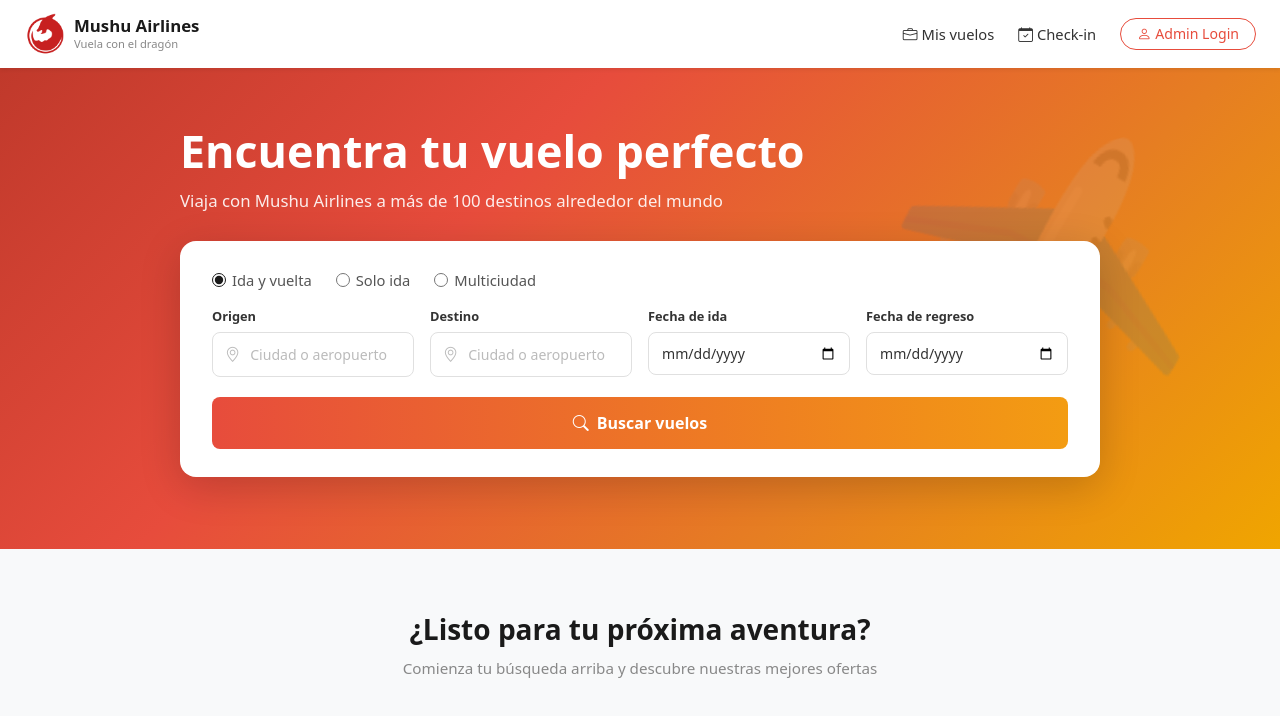
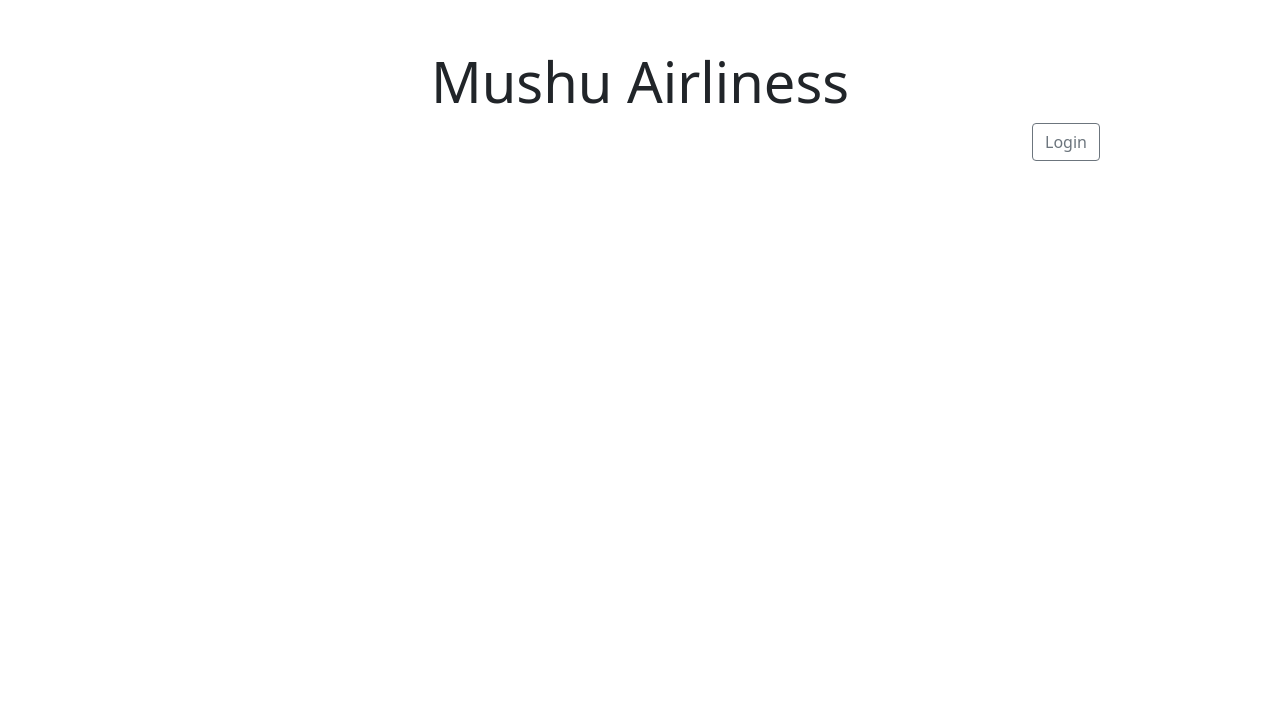
Before and after one commit to Camirgz/MushuAirlines, a Vue app in the folder frontend/: page / in a window 1280 px wide. Shown: the top 716 px of the page. Built offline with nearby package versions, Linux system fonts and the light colour scheme.

Commit message:
Revert "Landing page to Feature1_Login"

```diff
--- a/frontend/public/index.html
+++ b/frontend/public/index.html
@@ -10,10 +10,6 @@
       integrity="sha384-EVSTQN3/azprG1Anm3QDgpJLIm9Nao0Yz1ztcQTwFspd3yD65VohhpuuCOmLASjC"
       crossorigin="anonymous"
     />
-    <link
-      href="https://cdn.jsdelivr.net/npm/bootstrap-icons@1.11.3/font/bootstrap-icons.min.css"
-      rel="stylesheet"
-    />
     <title><%= htmlWebpackPlugin.options.title %></title>
   </head>
   <body>
--- a/frontend/src/components/LandingPage.vue
+++ b/frontend/src/components/LandingPage.vue
@@ -1,335 +1,35 @@
 <template>
-  <div>
-    <!-- Navbar -->
-    <nav class="navbar bg-white shadow-sm px-4 py-2">
-      <a class="navbar-brand d-flex align-items-center gap-2" href="#">
-        <img src="@/assets/logo.png" alt="Logo" width="42" height="42" class="rounded-2" />
-        <div>
-          <div class="brand-name">Mushu Airlines</div>
-          <div class="brand-tagline">Vuela con el dragón</div>
+   <div class="container mt-5">
+        <h1 class="display-4 text-center">Mushu Airliness</h1>
+        <div class="row justify-content-end">
+            <div class="col-2">
+                <a href = "/login">
+                    <button type="button" class="btn btn-outline-secondary float-right">
+                        Login
+                    </button>
+                </a>
+            </div>
         </div>
-      </a>
-      <div class="d-flex align-items-center gap-4">
-        <a href="#" class="nav-link-item">
-          <i class="bi bi-briefcase me-1"></i>Mis vuelos
-        </a>
-        <a href="#" class="nav-link-item">
-          <i class="bi bi-calendar-check me-1"></i>Check-in
-        </a>
-        <a href="/login" class="btn btn-outline-danger rounded-pill px-3 py-1 admin-btn">
-          <i class="bi bi-person me-1"></i>Admin Login
-        </a>
-      </div>
-    </nav>
+        <table
+            class="table is-bordered is-striped is-narrow is-hoverable
+            is-fullwidth"
+            >
+            <thead>
 
-    <!-- Hero Section -->
-    <div class="hero-section">
-      <div class="hero-plane-bg">✈</div>
-      <div class="hero-content">
-        <h1 class="hero-title">Encuentra tu vuelo perfecto</h1>
-        <p class="hero-subtitle">Viaja con Mushu Airlines a más de 100 destinos alrededor del mundo</p>
+            </thead>
+            <tbody>
 
-        <!-- Search Card -->
-        <div class="search-card">
-          <!-- Trip type -->
-          <div class="trip-type mb-3">
-            <label class="trip-option">
-              <input type="radio" name="tripType" value="ida-vuelta" v-model="tripType" />
-              <span>Ida y vuelta</span>
-            </label>
-            <label class="trip-option">
-              <input type="radio" name="tripType" value="solo-ida" v-model="tripType" />
-              <span>Solo ida</span>
-            </label>
-            <label class="trip-option">
-              <input type="radio" name="tripType" value="multiciudad" v-model="tripType" />
-              <span>Multiciudad</span>
-            </label>
-          </div>
-
-          <!-- Search fields -->
-          <div class="search-fields" :class="{ 'three-cols': tripType === 'solo-ida' }">
-            <div class="field-group">
-              <label class="field-label">Origen</label>
-              <div class="input-box">
-                <i class="bi bi-geo-alt field-icon"></i>
-                <input type="text" placeholder="Ciudad o aeropuerto" />
-              </div>
-            </div>
-            <div class="field-group">
-              <label class="field-label">Destino</label>
-              <div class="input-box">
-                <i class="bi bi-geo-alt field-icon"></i>
-                <input type="text" placeholder="Ciudad o aeropuerto" />
-              </div>
-            </div>
-            <div class="field-group">
-              <label class="field-label">Fecha de ida</label>
-              <div class="input-box">
-                <input type="date" v-model="fechaIda" />
-              </div>
-            </div>
-            <div class="field-group" v-if="tripType !== 'solo-ida'">
-              <label class="field-label">Fecha de regreso</label>
-              <div class="input-box">
-                <input type="date" v-model="fechaRegreso" />
-              </div>
-            </div>
-          </div>
-
-          <button class="search-btn">
-            <i class="bi bi-search me-2"></i>Buscar vuelos
-          </button>
-        </div>
-      </div>
+            </tbody>
+        </table>
     </div>
-
-    <!-- Adventure Section -->
-    <div class="adventure-section">
-      <h2 class="adventure-title">¿Listo para tu próxima aventura?</h2>
-      <p class="adventure-subtitle">Comienza tu búsqueda arriba y descubre nuestras mejores ofertas</p>
-    </div>
-  </div>
 </template>
 
 <script>
-export default {
-  name: "LandingPage",
-  data() {
-    return {
-      tripType: "ida-vuelta",
-      fechaIda: "",
-      fechaRegreso: "",
-    };
-  },
-};
+    export default {
+        name: "LandingPage",
+    }
 </script>
 
-<style scoped>
-/* Navbar */
-.navbar {
-  position: sticky;
-  top: 0;
-  z-index: 100;
-  display: flex;
-  justify-content: space-between;
-  align-items: center;
-}
+<style lang="scss" scoped>
 
-.brand-name {
-  font-weight: 700;
-  font-size: 1.05rem;
-  color: #1a1a1a;
-  line-height: 1.2;
-}
-
-.brand-tagline {
-  font-size: 0.7rem;
-  color: #888;
-}
-
-.nav-link-item {
-  text-decoration: none;
-  color: #333;
-  font-size: 0.92rem;
-  display: flex;
-  align-items: center;
-}
-
-.nav-link-item:hover {
-  color: #e74c3c;
-}
-
-.admin-btn {
-  font-size: 0.88rem;
-  border-color: #e74c3c;
-  color: #e74c3c;
-}
-
-.admin-btn:hover {
-  background: #e74c3c;
-  color: white;
-}
-
-/* Hero */
-.hero-section {
-  background: linear-gradient(135deg, #c0392b 0%, #e74c3c 35%, #e67e22 70%, #f0a500 100%);
-  min-height: 460px;
-  display: flex;
-  align-items: center;
-  padding: 56px 24px 72px;
-  position: relative;
-  overflow: hidden;
-}
-
-.hero-plane-bg {
-  position: absolute;
-  right: 8%;
-  top: 50%;
-  transform: translateY(-60%) rotate(-15deg);
-  font-size: 220px;
-  opacity: 0.12;
-  color: white;
-  pointer-events: none;
-  user-select: none;
-}
-
-.hero-content {
-  max-width: 920px;
-  margin: 0 auto;
-  width: 100%;
-  position: relative;
-  z-index: 1;
-}
-
-.hero-title {
-  color: white;
-  font-size: 2.8rem;
-  font-weight: 800;
-  margin-bottom: 10px;
-}
-
-.hero-subtitle {
-  color: rgba(255, 255, 255, 0.9);
-  font-size: 1.05rem;
-  margin-bottom: 28px;
-}
-
-/* Search Card */
-.search-card {
-  background: white;
-  border-radius: 16px;
-  padding: 28px 32px;
-  box-shadow: 0 10px 40px rgba(0, 0, 0, 0.18);
-}
-
-/* Trip type */
-.trip-type {
-  display: flex;
-  gap: 24px;
-  align-items: center;
-}
-
-.trip-option {
-  display: flex;
-  align-items: center;
-  gap: 6px;
-  cursor: pointer;
-  font-size: 0.92rem;
-  color: #555;
-  margin: 0;
-}
-
-.trip-option input[type="radio"] {
-  accent-color: #1a1a1a;
-  width: 14px;
-  height: 14px;
-  cursor: pointer;
-}
-
-/* Search fields */
-.search-fields {
-  display: grid;
-  grid-template-columns: repeat(4, 1fr);
-  gap: 16px;
-  margin-bottom: 20px;
-}
-
-.search-fields.three-cols {
-  grid-template-columns: repeat(3, 1fr);
-}
-
-.field-label {
-  display: block;
-  font-size: 0.8rem;
-  font-weight: 600;
-  color: #333;
-  margin-bottom: 6px;
-}
-
-.input-box {
-  display: flex;
-  align-items: center;
-  border: 1.5px solid #e0e0e0;
-  border-radius: 8px;
-  padding: 10px 12px;
-  gap: 8px;
-  background: white;
-  transition: border-color 0.2s;
-}
-
-.input-box:focus-within {
-  border-color: #e74c3c;
-}
-
-.field-icon {
-  color: #bbb;
-  font-size: 0.95rem;
-  flex-shrink: 0;
-}
-
-.input-box input[type="text"] {
-  border: none;
-  outline: none;
-  width: 100%;
-  font-size: 0.88rem;
-  color: #333;
-}
-
-.input-box input[type="text"]::placeholder {
-  color: #bbb;
-}
-
-.input-box input[type="date"] {
-  border: none;
-  outline: none;
-  width: 100%;
-  font-size: 0.88rem;
-  color: #999;
-  cursor: pointer;
-}
-
-.input-box input[type="date"]:valid:not([value=""]) {
-  color: #333;
-}
-
-/* Search button */
-.search-btn {
-  width: 100%;
-  padding: 14px;
-  background: linear-gradient(to right, #e74c3c, #f39c12);
-  color: white;
-  font-size: 1rem;
-  font-weight: 600;
-  border: none;
-  border-radius: 8px;
-  cursor: pointer;
-  display: flex;
-  align-items: center;
-  justify-content: center;
-  transition: opacity 0.2s;
-}
-
-.search-btn:hover {
-  opacity: 0.9;
-}
-
-/* Adventure section */
-.adventure-section {
-  text-align: center;
-  padding: 64px 24px;
-  background: #f8f9fa;
-}
-
-.adventure-title {
-  font-size: 1.75rem;
-  font-weight: 700;
-  color: #1a1a1a;
-  margin-bottom: 10px;
-}
-
-.adventure-subtitle {
-  color: #888;
-  font-size: 0.95rem;
-}
 </style>
--- a/frontend/vue.config.js
+++ b/frontend/vue.config.js
@@ -1,11 +1,4 @@
 const { defineConfig } = require('@vue/cli-service')
-
 module.exports = defineConfig({
-  transpileDependencies: true,
-  pages: {
-    index: {
-      entry: 'src/main.js',
-      title: 'Mushu Airliness'
-    }
-  }
+  transpileDependencies: true
 })
```
Also changed, not shown: frontend/src/assets/logo.png, 1 other file (tests, documents, lock files or other folders).
